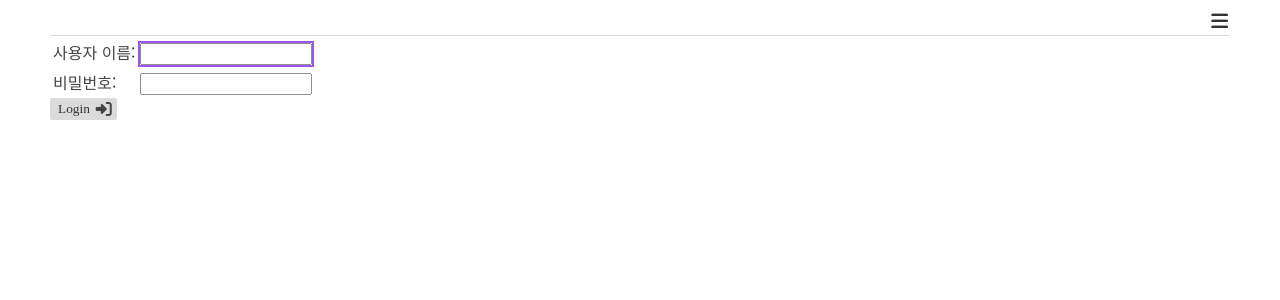
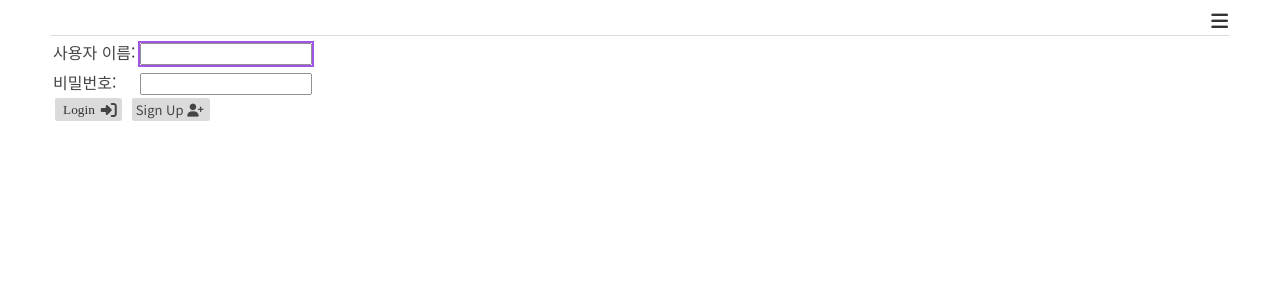
Before and after one commit to Bluishhot-Star/EAGU, a Django app: a page that uses django_1/blog/templates/registration/login.html in a window 1280 px wide. Shown: the part 40-340 px from the top of the page. Run offline with Django 3.2, Linux system fonts and the light colour scheme; some libraries are stand-ins or nearby versions; some web fonts are replaced.

Commit message:
Apply Signup

```diff
--- a/django_1/accounts/urls.py
+++ b/django_1/accounts/urls.py
@@ -2,5 +2,5 @@ from django.urls import path
 from .views import *
 
 urlpatterns = [
-    path('signup/', signup, name='signup'),
+    path(r'^signup/$', signup, name='signup'),
 ]
--- a/django_1/blog/static/css/blog.css
+++ b/django_1/blog/static/css/blog.css
@@ -441,4 +441,14 @@ ul,li {
     padding: 2px;
     padding-right: 5px;
     border-radius: 2px;
+    font-size: 13px;
 }
+.btn-contaioner {
+    display: flex;
+}
+.btn-contaioner label{
+    display: flex;
+    width: fit-content;
+    align-items: center;
+    margin: 0px 5px;
+}
--- a/django_1/blog/templates/registration/login.html
+++ b/django_1/blog/templates/registration/login.html
@@ -17,11 +17,18 @@
             <td>{{ form.password }}</td>
         </tr>
         </table>
-
-        <label class="login-btn-container">
-            <input class="login-btn" type="submit" value="Login" />
-            <i class="fas fa-sign-in-alt"></i>
-        </label>
+        <div class="btn-contaioner">
+            <label class="login-btn-container">
+                <input class="login-btn" type="submit" value="Login" />
+                <i class="fas fa-sign-in-alt"></i>
+            </label>
+            <label class="signup-btn">
+                <a href="{% url 'signup' %}">
+                    Sign Up
+                    <i class="fas fa-user-plus"></i>
+                </a>
+            </label>
+        </div>
         <input type="hidden" name="next" value="{{ next }}" />
     </form>
 {% endblock %}
--- a/django_1/blog/urls.py
+++ b/django_1/blog/urls.py
@@ -1,5 +1,6 @@
 from django.urls import path
 from . import views
+from accounts import urls
 
 urlpatterns = [
     path('', views.main, name='main'),
--- a/django_1/blog/views.py
+++ b/django_1/blog/views.py
@@ -52,4 +52,6 @@ def post_delete(request, pk):
     post = get_object_or_404(Post,pk=pk)
     post.delete()
     return redirect('post_list')
+
+
 # request를 받아 render 메서드 호출 & render의 리턴값('blog/post_list.html' 템플릿)을 반환
--- a/django_1/mysite/urls.py
+++ b/django_1/mysite/urls.py
@@ -18,9 +18,9 @@ from django.urls import include, path
 from django.contrib.auth import views
 
 urlpatterns = [
-    path(r'^admin/', admin.site.urls),
-    path(r'accounts/', include('accounts.urls')),
+    path('admin/', admin.site.urls),
+    path('accounts/', include('accounts.urls')),
     path(r'^accounts/login/$', views.LoginView.as_view(template_name="registration/login.html"), name='login'),
     path(r'^accounts/logout/$', views.LogoutView.as_view(template_name="registration/logout.html"), name='logout', kwargs={'next_page': '/'}),
-    path(r'', include('blog.urls')),
+    path('', include('blog.urls')),
 ]
```
